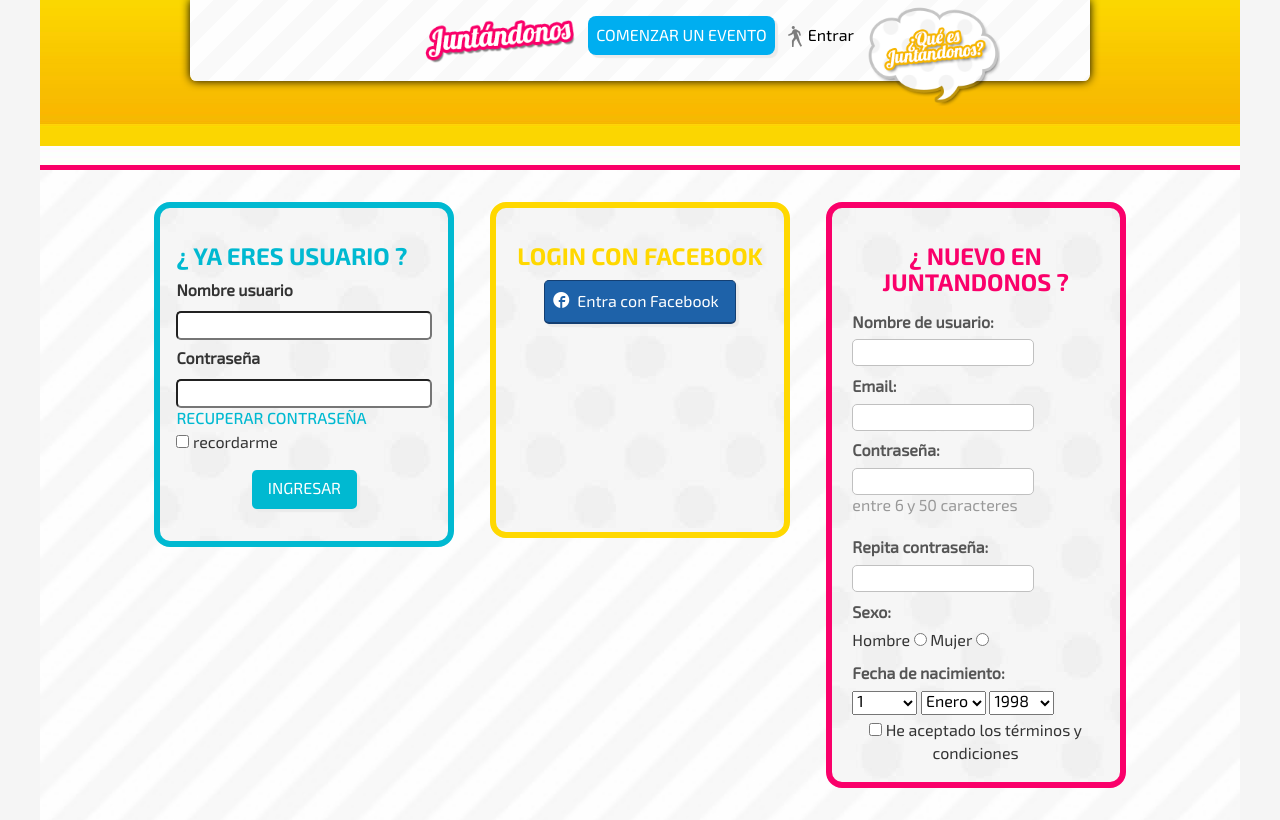
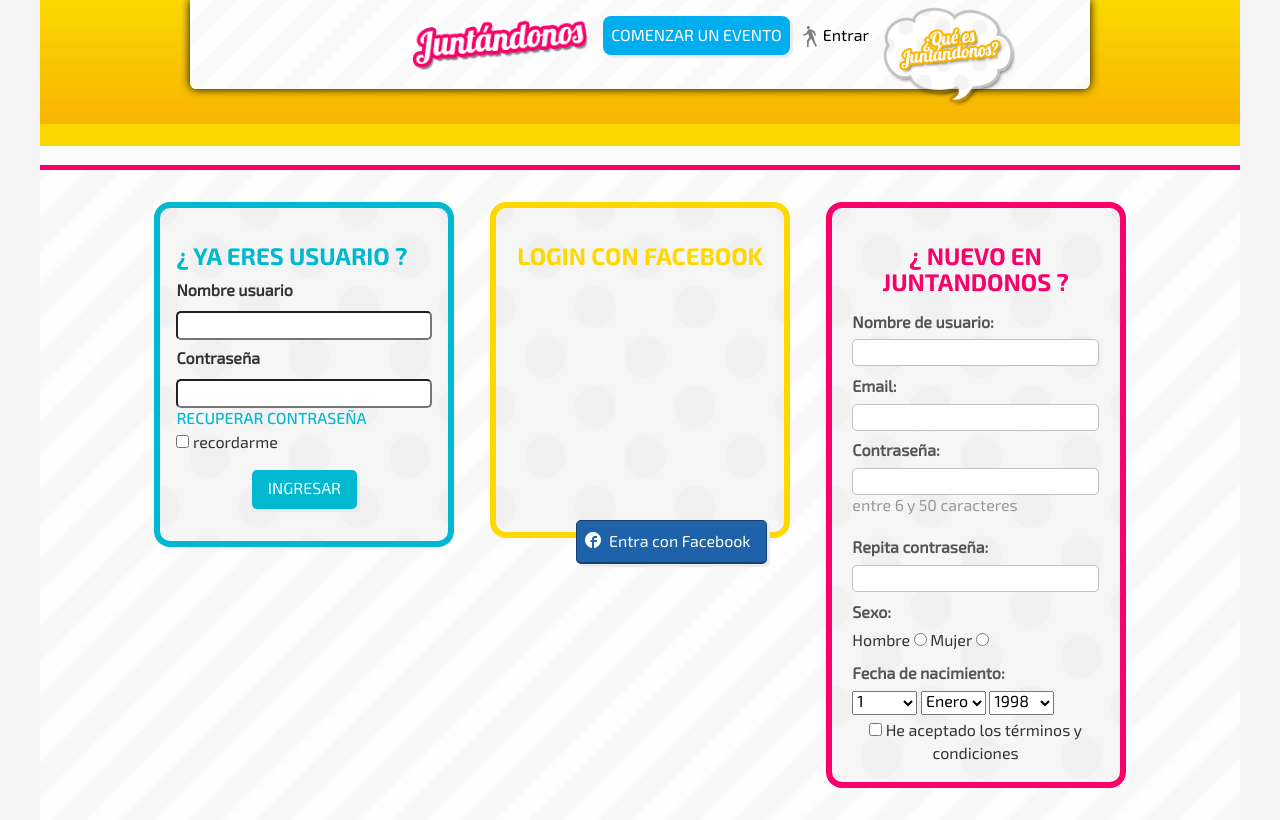
Before and after one commit to LeonardoAquino/wishlist, a Django app: page /registro/ in a window 1280 px wide. Run offline with Django 3.2, Linux system fonts and the light colour scheme; parts of the project's set-up code (start-up, migrations or seed data) failed here and were passed over.

Commit message:
Mas detalles
Se agrando un poco el logo y otras cosas xD

```diff
--- a/crowdfunding/static/css/main.css
+++ b/crowdfunding/static/css/main.css
@@ -6,7 +6,7 @@ body{background-color:#f5f5f5;font-family:'exo2.0regular',sans-serif;font-size:1
 header{background-image: url("../images/header.jpg");border-bottom:5px solid #FA006A;padding:0 0 1em;position:relative;text-align:center;height: 170px;}
 header .menu{background:url("../images/barra_fondo.png") repeat-y;border-radius:0 0 .4em .4em;box-shadow:0 0 10px #000;font-family:'Exo 2',sans-serif;margin:auto;padding:1em 0;width:75%;}
 header .menu .logo{box-sizing:border-box;display:inline-block;vertical-align:top;cursor:pointer;}
-header .menu .logo img{width:170px}
+header .menu .logo img{width:200px}
 header .menu .menu_opciones{display:none;}
 header .menu .menu_opciones figure{display:inline-block;position:relative;vertical-align:top;}
 header .menu .menu_opciones figure img{position:absolute;top:-10px;width:135px;z-index:1}
@@ -25,7 +25,7 @@ header .menu_navegacion li a{background-color:#fff;padding:.5em 1em;text-decorat
 #formulario_registro,#login_facebook,.login_usuario{border-radius:1em;box-sizing:border-box;display:inline-block;margin:2em 1em;padding:1em;vertical-align:top;width:25%}
 #formulario_registro{border: 6px solid #fa006a;text-align:left;background-image: url("../images/bg_box.jpg");}
 #formulario_registro h3{color:#fa006a;text-align:center}
-#formulario_registro .fila input[type="password"],#formulario_registro .fila input[type="text"]{border:1px solid #c0c0c0;border-radius:5px}
+#formulario_registro .fila input[type="password"],#formulario_registro .fila input[type="text"]{border:1px solid #c0c0c0;border-radius:5px;width: 100%;}
 #formulario_registro .fila label{color:#555;display:block;font-weight:bold;min-width:160px;text-align:left}
 #formulario_registro .fila p{font-weight:lighter;color:#999}
 #formulario_registro .fila select{width:65px}
@@ -43,7 +43,7 @@ header .menu_navegacion li a{background-color:#fff;padding:.5em 1em;text-decorat
 #terminos_condiciones{border:3px solid #fa006a;border-radius:20px;margin:auto;margin-top:3em;padding:1em;width:70%;}
 #terminos_condiciones h1{color:#fa006a;font-size:1.5em;text-align:center}
 .auto_margin{margin:auto}
-.btn_facebook{background:#1e62a9;border:1px solid #143f72;border-bottom-width:2px;border-radius:5px;color:#fff;cursor:pointer;display:inline-block;padding:.5em 1em;}
+.btn_facebook{background:#1e62a9;border:1px solid #143f72;border-bottom-width:2px;border-radius:5px;color:#fff;cursor:pointer;display:inline-block;padding:.5em 1em;position: absolute;top: 65%;left: 45%;}
 .btn_facebook:before{content:"\e601";font-family:'social';position:relative;right:.5em}
 .btn_facebook:hover{background:#366ab2}
 .buscador{border-bottom:5px solid #ffc0cb;padding:1em;text-align:center;}
@@ -89,7 +89,7 @@ header .menu_navegacion li a{background-color:#fff;padding:.5em 1em;text-decorat
 .detalle_proyecto .seccion_colaboracion span,.detalle_proyecto .seccion_recaudacion span,.detalle_proyecto .seccion_colaboracion strong,.detalle_proyecto .seccion_recaudacion strong{color:#00b9d1}
 .detalle_proyecto .titulo_descripcion{color:#00b9d1}
 .detalle_proyecto .titulo_proyecto{background-color:#00b9d1;border-radius:0 5px 5px 0;color:#fff;padding-left:1em}
-.error_message{color:#d15538}
+.error_message{color:#ff0000}
 .fondo_calipso{background:#00aef0}
 .fondo_celeste{background:#00b9d1}
 .fondo_naranjo{background:#ff942d}
```
